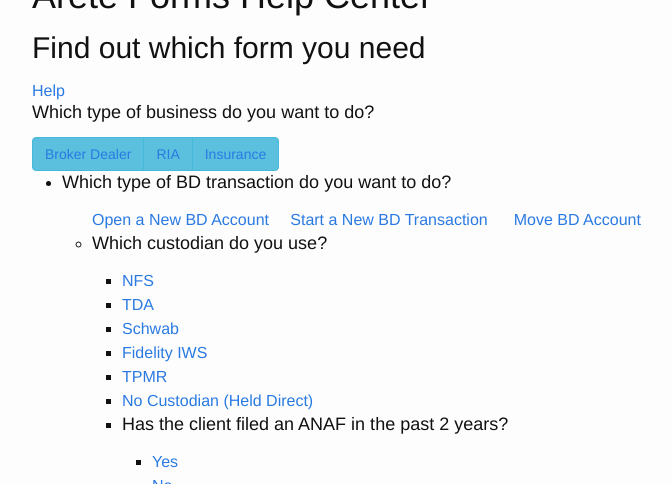
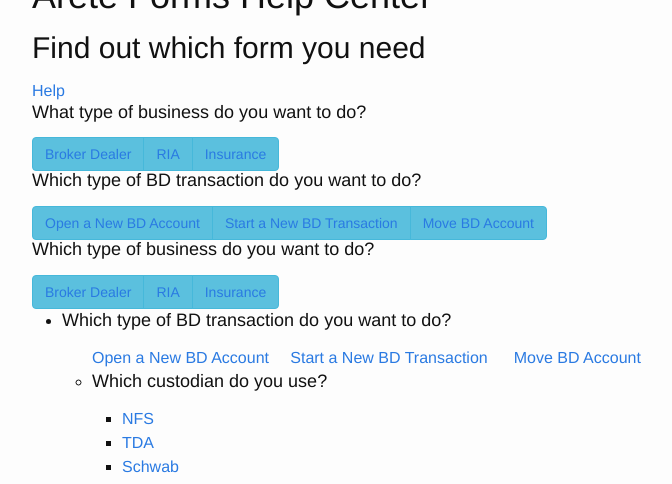
Before and after one commit to alexcampillo/questions, a Jekyll site: the page built from index.html, in a window 1280 px wide and 900 px high, cut to the strip 416-900 px from the top of the window. Shown: the whole strip, without its empty margins (268-940 px from the left). Built offline with Jekyll 4.4.1, drawn with Linux system fonts in a browser that asks for light colours.

```diff
--- a/index.html
+++ b/index.html
@@ -10,6 +10,17 @@ layout: default
     <a href="mailto:annie.guo@arete.com" class="help-link">Help</a>
 
 </section>
+
+{% for question in site.data.questions %}
+
+  <h4>{{ question.q }}</h1>
+  <div class="btn-group">
+    <button type="button" class="btn btn-info" id="first"><a href="#bd" class="selected">{{ question.a }}</a></button>
+    <button type="button" class="btn btn-info" id="first"><a href="#ria">{{ question.a2 }}</a></button>
+    <button type="button" class="btn btn-info" id="first"><a href="#insurance">{{ question.a3 }}</a></button>
+  </div>
+
+{% endfor %}
 
 <section id="q1" class="question">
   <h4>Which type of business do you want to do?</h1>
```
Also changed, not shown: _data/questions.yml (line endings or trailing spaces), 2 other files.
